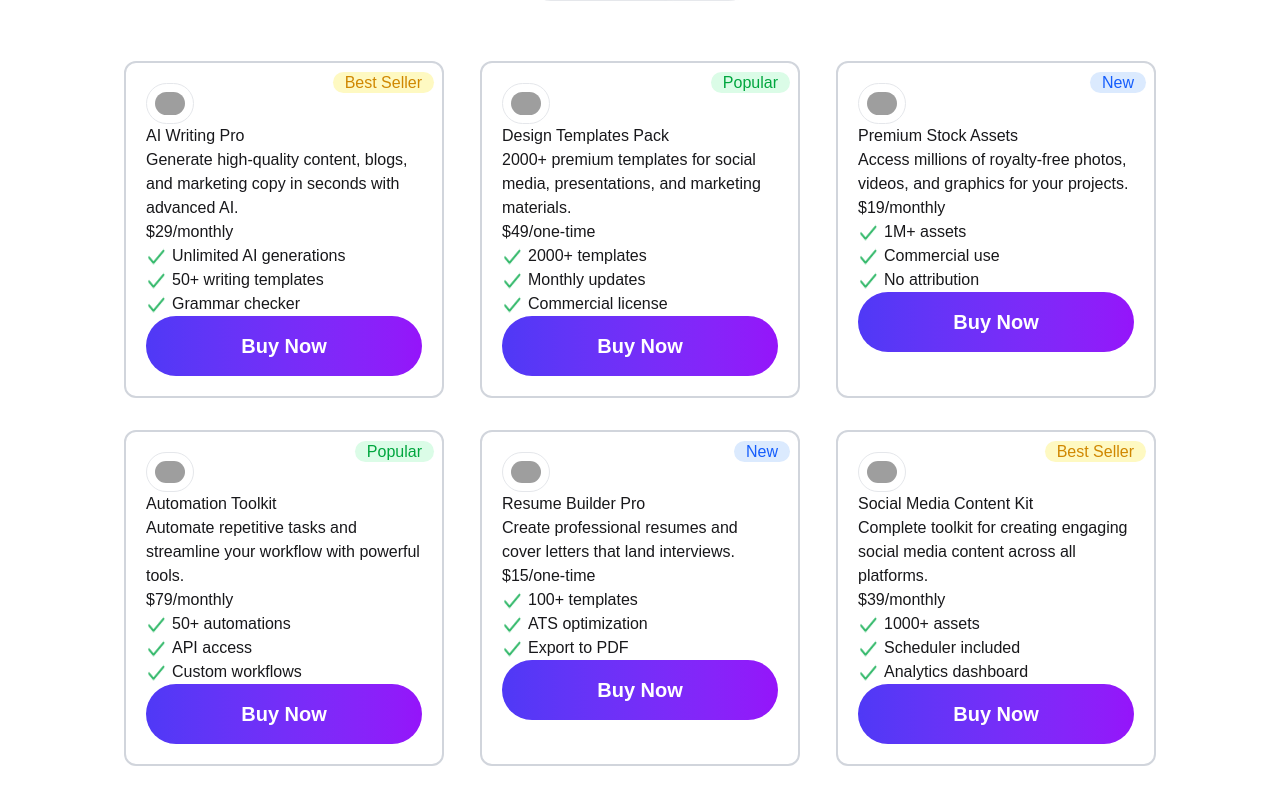
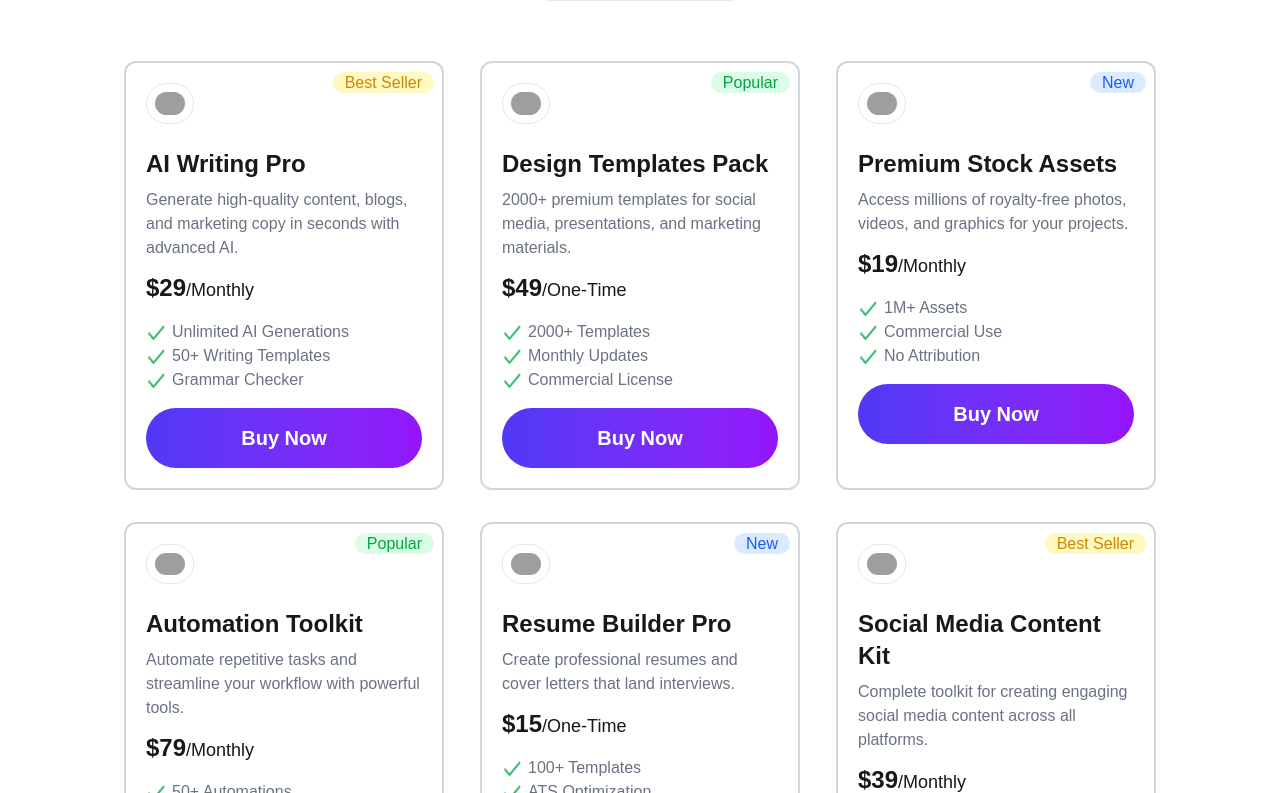
Before and after one commit to Asraful-Alam-Sifat/Assignment-06, a React (Vite) app: page / in a window 1280 px wide. Shown: the part 1147-1940 px from the top of the page. Built offline with nearby package versions, Linux system fonts and the light colour scheme; grey boxes are pictures that could not be loaded.

Commit message:
add cart section

```diff
--- a/src/App.jsx
+++ b/src/App.jsx
@@ -6,6 +6,7 @@ import NavBar from './components/NavBar/NavBar';
 import StatsBar from './components/StatsBar/StatsBar';
 import ToogleBtn from './components/ToogleBtn/ToogleBtn';
 import Tools from './components/Tools/Tools';
+import Cart from './components/Cart/Cart';
 
 
 
@@ -20,7 +21,7 @@ function App() {
 const toolsPromise = getTools();
 
   return (
-   <body>
+   <section>
     <header className="overflow-x-hidden">
         <NavBar/>
         <HeroBanner/>
@@ -28,17 +29,21 @@ const toolsPromise = getTools();
     </header>
 
     <main className="overflow-x-hidden p-5">
+
        <ToogleBtn/>
-
-           <Suspense fallback={<span className="loading loading-dots loading-xl text-center items-center"></span>}>
+           <Suspense fallback={<div
+              className='container mx-auto flex justify-center items-center h-96'>
+                <span
+                className="loading loading-dots loading-xl text-center items-center "></span>
+                </div>}>
                <Tools toolsPromise={toolsPromise} />
            </Suspense>
-
+       <Cart></Cart>
 
     </main>
 
 
-    </body>
+    </section>
   )
 }
 
--- /dev/null
+++ b/src/components/Cart/Cart.jsx
@@ -0,0 +1,19 @@
+import { ShoppingCart } from 'lucide-react';
+import React from 'react';
+
+const Cart = () => {
+    return (
+        <div className='container mx-auto border border-gray-100 rounded-xl px-10 py-13 shadow-xs mt-15 hidden'>
+            <h1 className='font-bold text-xl '>Your Cart</h1>
+
+            <section className=' flex flex-col justify-center items-center mt-25 mb-25'>
+               <ShoppingCart
+               className='w-38 h-38 text-gray-400'/>
+               <h3 className='font-bold text-lg text-gray-500 '>Your Cart Is Empty</h3>
+            </section>
+
+        </div>
+    );
+};
+
+export default Cart;
--- a/src/components/ToogleBtn/ToogleBtn.jsx
+++ b/src/components/ToogleBtn/ToogleBtn.jsx
@@ -1,4 +1,9 @@
 import React from 'react';
+
+
+const toogleBtnFunc = () => {
+    console.log('clicked');
+}
 
 const ToogleBtn = () => {
     return (
@@ -6,8 +11,16 @@ const ToogleBtn = () => {
             <h2 className='text-5xl font-bold text-center mb-2'>Premium Digital Tools</h2>
             <p className='text-base font-normal text-gray-500 text-center'>Choose from our curated collection of premium digital products designed <br /> to boost your productivity and creativity. </p>
            <div className='p-0.5 rounded-full border border-gray-200 w-max flex gap-3 mx-auto mt-6'>
-              <button className='bg-linear-to-r from-[#4F39F6] to-[#9514FA] text-white font-medium text-xl rounded-full px-4 py-2 hover:from-[#6351f8] hover:to-[#a83dfc]'>Products</button>
-              <button className='btn rounded-full px-4 py-5.5 font-medium text-xl '>Cart (0)</button>
+
+              <button
+              onClick={toogleBtnFunc}
+                id='ProductsBtn'
+              className='bg-linear-to-r from-[#4F39F6] to-[#9514FA] text-white font-medium text-xl rounded-full px-4 py-2 hover:from-[#6351f8] hover:to-[#a83dfc]'>Products</button>
+
+              <button
+              onClick={toogleBtnFunc}
+                id='cartBtn'
+              className='btn rounded-full px-4 py-5.5 font-medium text-xl '>Cart (0)</button>
            </div>
 
         </div>
--- a/src/components/Tools/Tools.jsx
+++ b/src/components/Tools/Tools.jsx
@@ -3,20 +3,21 @@ import CheckIcon from '../../assets/Check.png';
 
 const Tools = ({toolsPromise}) => {
     const toolsData = use(toolsPromise);
-    console.log(toolsData);
+
     return (
         <div
-        className='max-w-260 mx-auto mt-15 grid grid-cols-1 justify-center md:grid-cols-3 gap-8 md:gap-x-7'>
+        className='max-w-260 mx-auto mt-15 grid grid-cols-1 justify-center md:grid-cols-3 gap-8 md:gap-x-7 '>
 
             {toolsData.map(tool =>
                 <div
                 key={tool.id}
-                className='border-2 border-gray-300 rounded-xl p-5 w-full md:max-w-80 mx-auto relative'>
+                className='border-2 border-gray-300 rounded-xl p-5 w-full md:max-w-80 mx-auto relative hover:border-[#4F39F6] transition-colors duration-300 ease-in-out hover:shadow-xl'>
                     <div className='flex justify-between '>
                         <img
                         className='w-12 p-2 border border-gray-200 rounded-full'
                         src={tool.icon}
                         alt={tool.name} />
+
                         <div className='absolute top-2 right-2 '>
                             {tool.tagType.toLowerCase() === 'best-seller'
                             ? <span className='bg-yellow-100 text-yellow-600 px-3 py-0.5 rounded-xl font-medium text-xm'>{tool.tag}</span>
@@ -28,11 +29,11 @@ const Tools = ({toolsPromise}) => {
                         </div>
                     </div>
 
-                    <h4>{tool.name}</h4>
-                    <p>{tool.description}</p>
+                    <h4 className='font-bold text-2xl mt-6 mb-2'>{tool.name}</h4>
+                    <p className='font-medium text-base text-gray-500 mb-3 '>{tool.description}</p>
 
-                    <h4><span>${tool.price}</span>/{tool.period}</h4>
-                    <ul>
+                    <h4 className='font-medium textarea-lg capitalize mb-4'><span className='font-bold text-2xl'>${tool.price}</span>/{tool.period}</h4>
+                    <ul className='font-medium text-base text-gray-500 capitalize mb-4'>
                         {tool.features.map((feature, index) => {
                             return <li
                             key={index}
```
